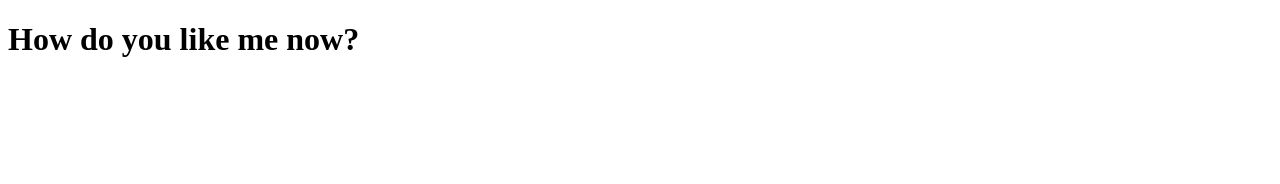
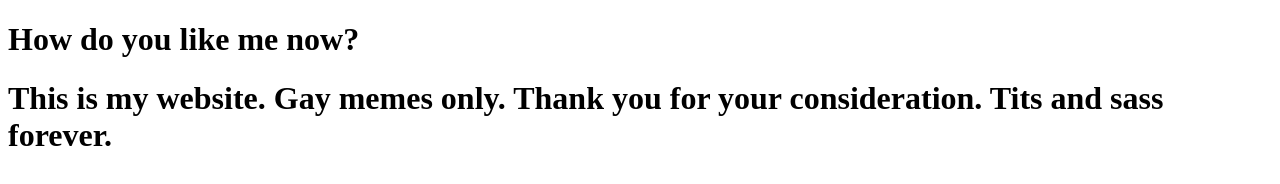
Before and after one commit to hrbuttle/coursera_test, a plain HTML site: page site/index.html in a window 1280 px wide. Drawn offline with Linux system fonts and the light colour scheme.

Commit message:
small_add

```diff
--- a/site/index.html
+++ b/site/index.html
@@ -8,5 +8,8 @@
 <h1>How do you like me now?
 </h1>
 
+<h1>This is my website. Gay memes only. Thank you for your consideration. Tits and sass forever.
+</h1>
+
 </body>
 </html>
```
